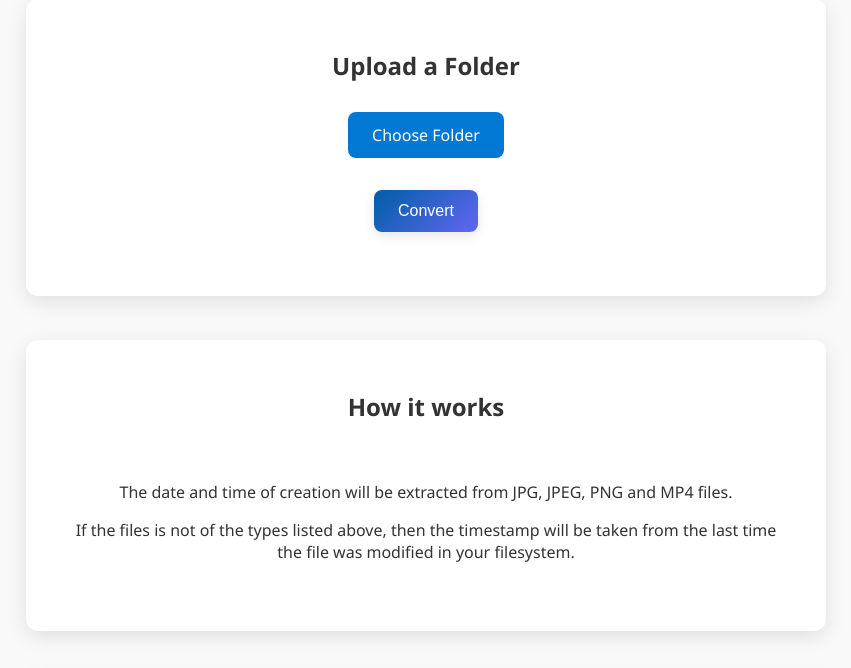
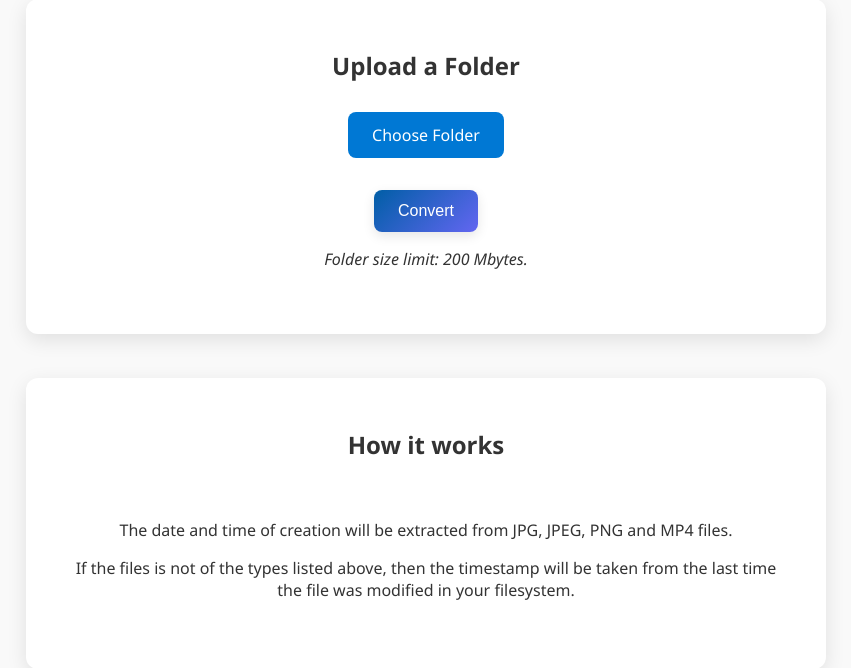
Before and after one commit to jrod2-s/file_sorter, a Flask app: page / in a window 1280 px wide. Shown: the part 436-1104 px from the top of the page, without its empty margins (214-1065 px from the left). Run offline with Flask 3, Linux system fonts and the light colour scheme.

Commit message:
feat: Implemented folder/file size limits

```diff
--- a/templates/home.html
+++ b/templates/home.html
@@ -37,6 +37,7 @@
         <input type="file" id="folderInput" webkitdirectory multiple style="text-align: center;" >
         <br><br>
         <button class="modern-button" onclick="uploadFiles()">Convert</button>
+        <p><i>Folder size limit: 200 Mbytes.</i></p>
 
     <ul class="file-list" id="fileList"></ul>
     <!-- <br>
@@ -89,17 +90,36 @@
       }
     });
 
+    const MAX_FILE_SIZE_MB = 20; // limit individual files to 5 MB
+    const MAX_TOTAL_SIZE_MB = 200; // optional: limit total size
+    const maxFileSizeBytes = MAX_FILE_SIZE_MB * 1024 * 1024;
+    const maxTotalSizeBytes = MAX_TOTAL_SIZE_MB * 1024 * 1024;
+
     function uploadFiles() {
       const input = document.getElementById('folderInput');
       const formData = new FormData();
 
+      let totalSize = 0;
+
       for (const file of input.files) {
+        totalSize += file.size;
+
+        if (file.size > maxFileSizeBytes) {
+          alert(`❌ ${file.name} is too large. Max file size is ${MAX_FILE_SIZE_MB} MB.`);
+          return;
+        }
+
         formData.append('files', file)
         formData.append('metadata', JSON.stringify({
           name: file.name,
           relativePath: file.webkitRelativePath,
           lastModified: file.lastModified
         }));
+      }
+
+      if (totalSize > maxTotalSizeBytes){
+        alert(`❌ Total upload size exceeds ${MAX_TOTAL_SIZE_MB} MB.`);
+        return;
       }
 
       const firstPath = input.files[0].webkitRelativePath;
```
